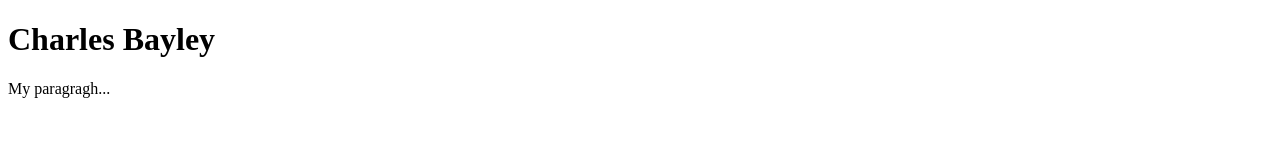
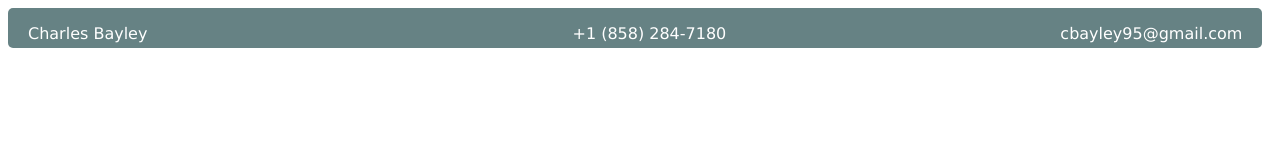
Before and after one commit to floh1695/floh1695.github.io, a plain HTML site: page index.html in a window 1280 px wide. Drawn offline with Linux system fonts and the light colour scheme.

Commit message:
Added a notice of where to find the css Added a few other things to my html

```diff
--- a/index.css
+++ b/index.css
@@ -1,3 +1,8 @@
+/*
+ * This css wasn't made by me
+ * I found it at `http://codepen.io/DeepS/pen/HJAhp`
+ */
+
 div
 {
     border-radius: 5px;
--- a/index.html
+++ b/index.html
@@ -5,7 +5,12 @@
     <title>Charles Bayley -- Resume</title>
   </head>
   <body>
-    <h1>Charles Bayley</h1>
-    <p>My paragragh...</p>
+    <div id="header">
+        <p id="name">Charles Bayley</p>
+        <a href="mailto:cbayley95@gmail.com" target="_blank">
+            <p id="email">cbayley95@gmail.com</p>
+        </a>
+        <p id="contact">+1 (858) 284-7180</p>
+    </div>
   </body>
 </html>
```
